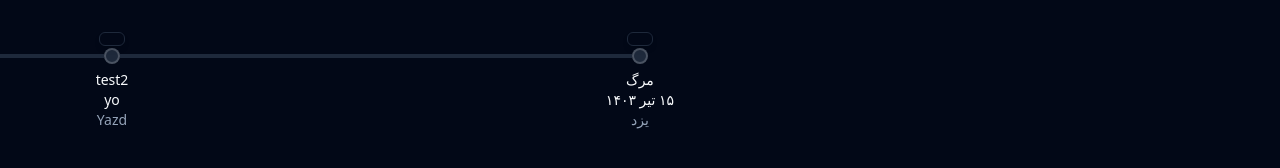
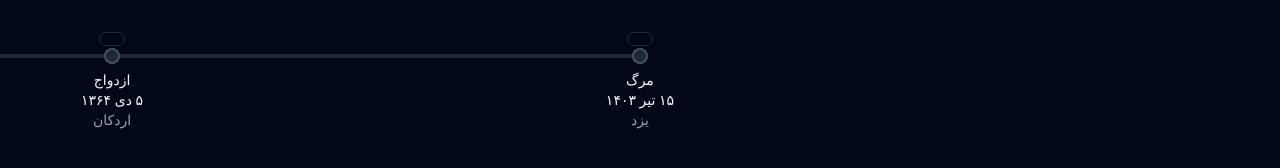
Before and after one commit to mortezaezzabady/mehdi-ezzabady, a React (Vite) app: page / in a window 1280 px wide. Shown: the part 392-560 px from the top of the page. Built offline with nearby package versions, Linux system fonts and the light colour scheme; a web font is replaced by a local one.

Commit message:
entries updated

```diff
--- a/src/App.tsx
+++ b/src/App.tsx
@@ -55,28 +55,52 @@ const timelineEntries: TimelineEntry[] = [
     location: "یزد",
   },
   {
-    title: "test2",
-    date: "yo",
+    title: "ازدواج",
+    date: "۵ دی ۱۳۶۴",
     media: [],
     tag: [],
     description: "ola",
-    location: "Yazd",
+    location: "اردکان",
   },
   {
-    title: "test3",
-    date: "yo",
+    title: "دکترا از University of Texas at Arlington",
+    date: "۱۳۵۵",
     media: [],
     tag: [],
     description: "ola",
-    location: "Yazd",
+    location: "آمریکا",
   },
   {
-    title: "test4",
-    date: "yo",
+    title: "فوق لیسانس از دانشگاه پلی تکنیک",
+    date: "۱۳۵۲",
     media: [],
     tag: [],
     description: "ola",
-    location: "Yazd",
+    location: "تهران",
+  },
+  {
+    title: "لیسانس از دانشگاه آریامهر",
+    date: "۱۳۵۰",
+    media: [],
+    tag: [],
+    description: "ola",
+    location: "تهران",
+  },
+  {
+    title: "دیپلم از دبیرستان ایرانشهر",
+    date: "۱۳۴۶",
+    media: [],
+    tag: [],
+    description: "ola",
+    location: "یزد",
+  },
+  {
+    title: "زادروز",
+    date: "۱۷ مهر ۱۳۲۸",
+    media: [],
+    tag: [],
+    description: "ola",
+    location: "یزد",
   },
 ];
 
```
